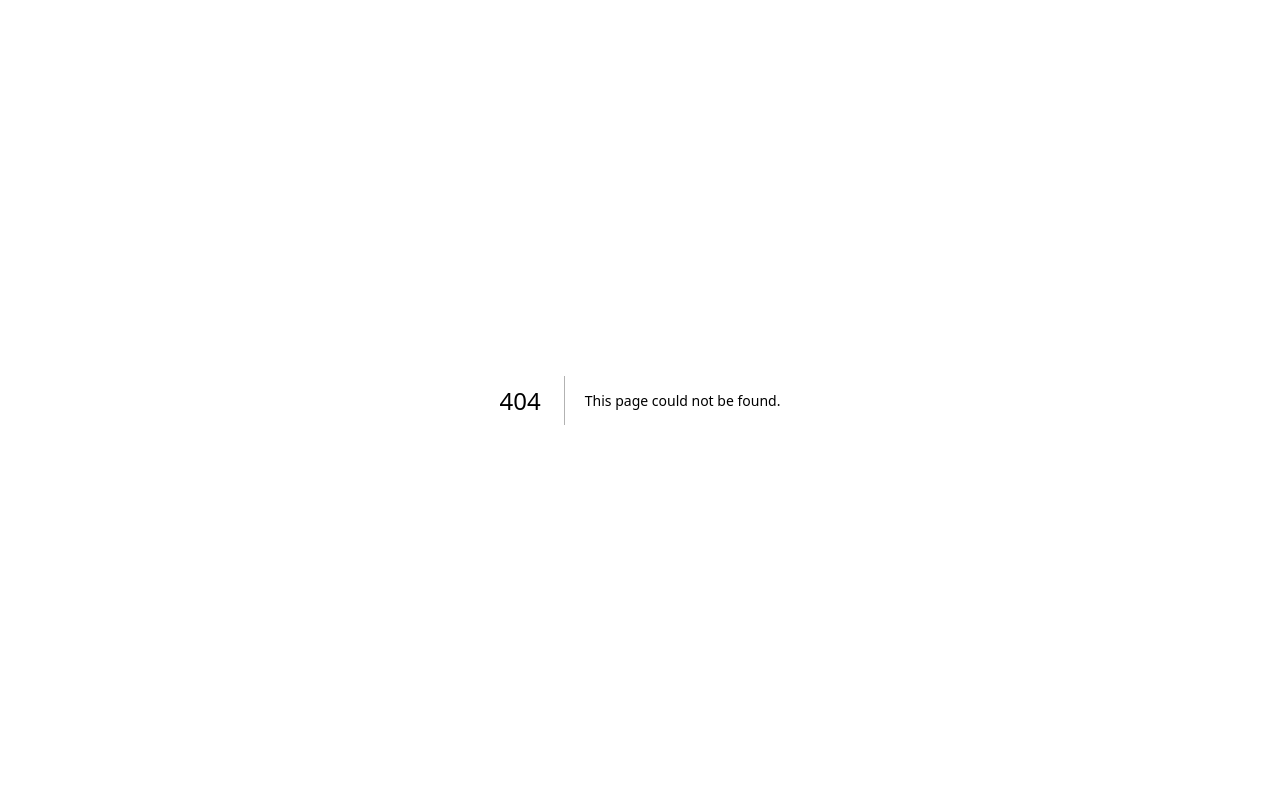
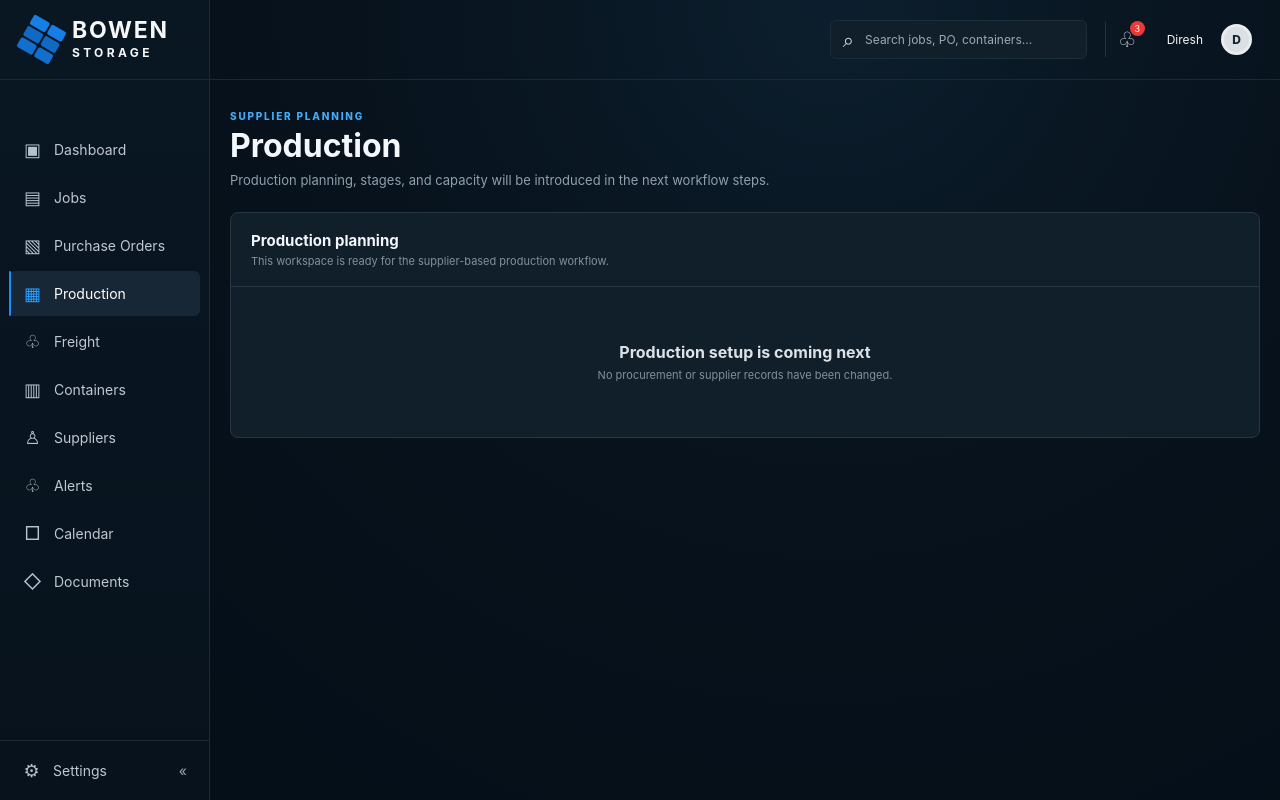
Before and after one commit to Diresh90/bowen-supply-chain-control-tower, a Next.js app: page /production in a window 1280 px wide. Before the commit this address had no page. Built offline with nearby package versions, Linux system fonts and the light colour scheme.

Commit message:
Add Production navigation and rename Shipments to Freight

```diff
--- a/app/page.tsx
+++ b/app/page.tsx
@@ -18,7 +18,7 @@ const metrics = [
 export default function Home() {
   return <AppShell>
     <header className="dashboard-head">
-      <div><h1>Freight &amp; Procurement Dashboard</h1><div className="tabs"><button className="selected">Overview</button><button>Jobs</button><button>POs</button><button>Shipments</button><button>Containers</button><button>Reports</button></div></div>
+      <div><h1>Freight &amp; Procurement Dashboard</h1><div className="tabs"><button className="selected">Overview</button><button>Jobs</button><button>POs</button><button>Freight</button><button>Containers</button><button>Reports</button></div></div>
       <div className="dashboard-actions"><button>▤&nbsp; Filters</button><button>01 Jul 2024 – 31 Jul 2024&nbsp; ▣</button></div>
     </header>
     <section className="dashboard-metrics">
@@ -29,7 +29,7 @@ export default function Home() {
     <section className="visual-grid">
       <article className="dash-panel status-panel"><h2>Jobs by Status</h2><div className="donut-wrap"><div className="donut"><span /></div><ul><li><i className="green-bg" />On Track <small>14 (58.3%)</small></li><li><i className="orange-bg" />At Risk <small>6 (25.0%)</small></li><li><i className="red-bg" />Delayed <small>3 (12.5%)</small></li><li><i className="purple-bg" />Delivered <small>1 (4.2%)</small></li></ul></div></article>
       <article className="dash-panel stage-panel"><h2>Jobs by Current Stage</h2><div className="bar-chart">{[[2,"New PO"],[6,"In Production"],[4,"Ready to Ship"],[3,"Booked / Loaded"],[5,"In Transit"],[2,"Customs"],[1,"Delivered"],[1,"Closed"]].map(([n,l]) => <div key={l}><span style={{height:`${Number(n)*24}px`}}><b>{n}</b></span><small>{l}</small></div>)}</div></article>
-      <article className="dash-panel transit-panel"><h2>Shipments in Transit</h2><div className="world-map"><span className="continent c1"/><span className="continent c2"/><span className="continent c3"/><span className="route r1"/><span className="route r2"/><b className="ship s1">▰</b><b className="ship s2">▰</b><b className="ship s3">▰</b></div><table><thead><tr><th>Vessel</th><th>From</th><th>To</th><th>ETA</th></tr></thead><tbody><tr><td>ONE Harmony</td><td>Nhava Sheva</td><td>Sydney</td><td className="eta">28 Jul</td></tr><tr><td>OOCL Singapore</td><td>Shanghai</td><td>Brisbane</td><td className="eta">02 Aug</td></tr><tr><td>Maersk Camden</td><td>Ningbo</td><td>Melbourne</td><td className="eta">05 Aug</td></tr></tbody></table></article>
+      <article className="dash-panel transit-panel"><h2>Freight in Transit</h2><div className="world-map"><span className="continent c1"/><span className="continent c2"/><span className="continent c3"/><span className="route r1"/><span className="route r2"/><b className="ship s1">▰</b><b className="ship s2">▰</b><b className="ship s3">▰</b></div><table><thead><tr><th>Vessel</th><th>From</th><th>To</th><th>ETA</th></tr></thead><tbody><tr><td>ONE Harmony</td><td>Nhava Sheva</td><td>Sydney</td><td className="eta">28 Jul</td></tr><tr><td>OOCL Singapore</td><td>Shanghai</td><td>Brisbane</td><td className="eta">02 Aug</td></tr><tr><td>Maersk Camden</td><td>Ningbo</td><td>Melbourne</td><td className="eta">05 Aug</td></tr></tbody></table></article>
     </section>
     <section className="dash-panel all-jobs"><h2>All Jobs</h2><div className="table-wrap"><table><thead><tr><th>Job Name</th><th>Supplier</th><th>PO Number</th><th>Current Stage</th><th>ETA</th><th>Risk</th><th>Next Action</th><th>Owner</th><th>Last Update</th><th /></tr></thead><tbody>{jobs.map((job, i) => <tr key={job[0]}>{job.map((cell, j) => <td key={cell}>{j === 3 ? <span className={`stage stage-${i}`}>{cell}</span> : j === 5 ? <span className={`risk ${cell.toLowerCase().replace(" ", "-")}`}>{cell}</span> : cell}</td>)}<td>18 Jul 2024</td><td>⋮</td></tr>)}</tbody></table></div></section>
   </AppShell>;
--- /dev/null
+++ b/app/production/page.tsx
@@ -0,0 +1,27 @@
+import { AppShell } from "@/components/app-shell";
+
+export default function ProductionPage() {
+  return (
+    <AppShell>
+      <header className="page-header">
+        <div>
+          <p className="eyebrow">SUPPLIER PLANNING</p>
+          <h1>Production</h1>
+          <p>Production planning, stages, and capacity will be introduced in the next workflow steps.</p>
+        </div>
+      </header>
+      <section className="panel">
+        <div className="panel-title">
+          <div>
+            <h2>Production planning</h2>
+            <p>This workspace is ready for the supplier-based production workflow.</p>
+          </div>
+        </div>
+        <div className="empty">
+          <strong>Production setup is coming next</strong>
+          <span>No procurement or supplier records have been changed.</span>
+        </div>
+      </section>
+    </AppShell>
+  );
+}
--- a/components/app-shell.tsx
+++ b/components/app-shell.tsx
@@ -8,7 +8,8 @@ const navigation = [
   ["/", "▣", "Dashboard"],
   ["/procurement", "▤", "Jobs"],
   ["/procurement", "▧", "Purchase Orders"],
-  ["#", "♧", "Shipments"],
+  ["/production", "▦", "Production"],
+  ["#", "♧", "Freight"],
   ["#", "▥", "Containers"],
   ["/suppliers", "♙", "Suppliers"],
   ["#", "♧", "Alerts"],
```
